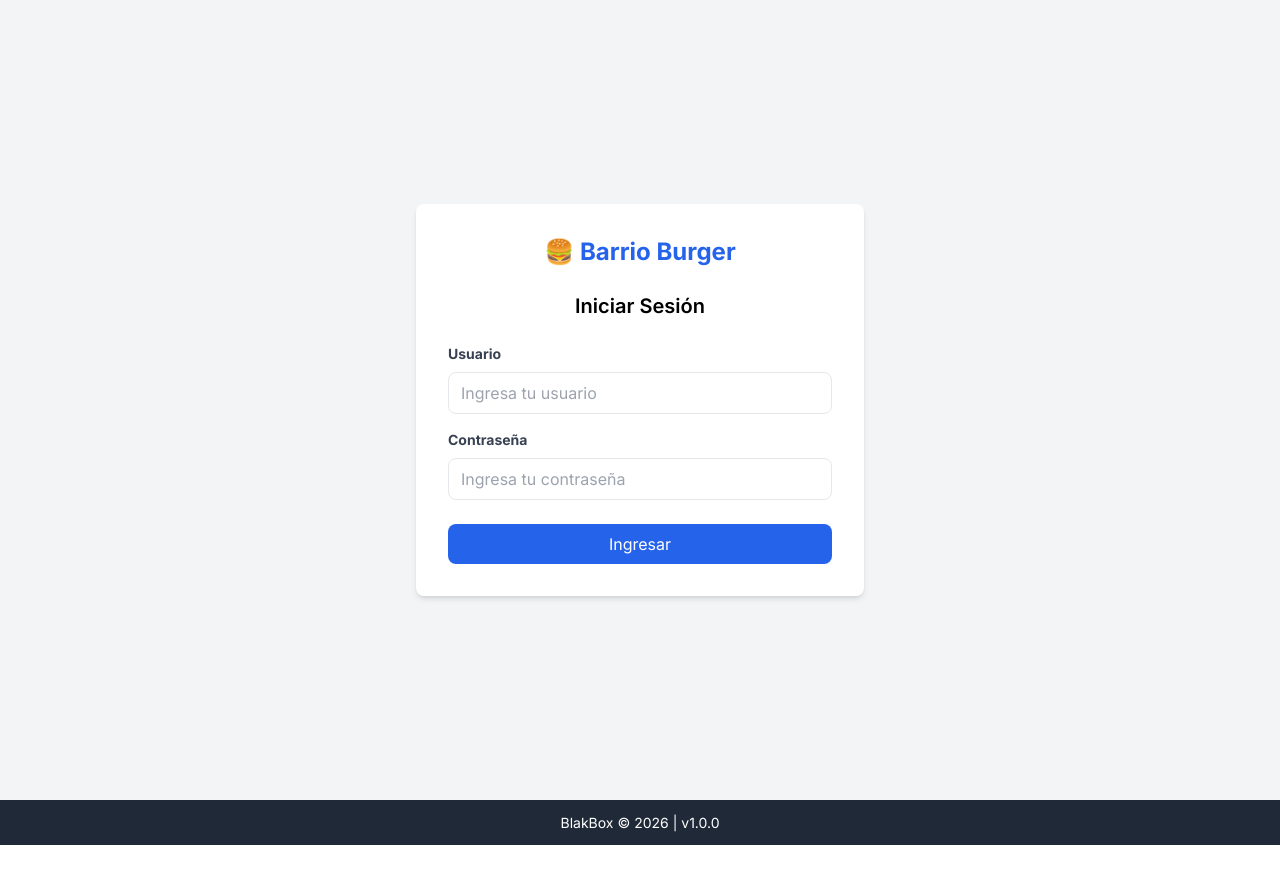
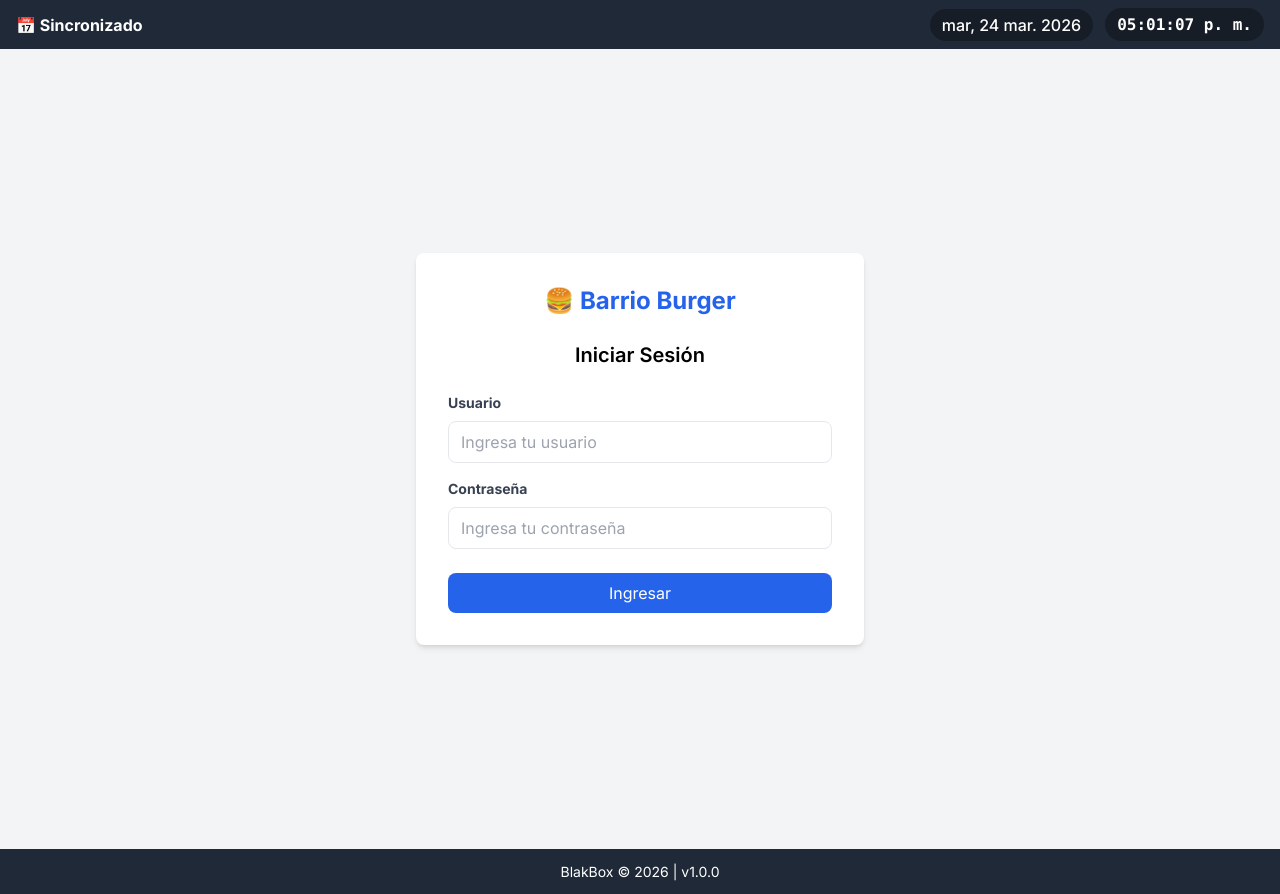
Before and after one commit to mancorago-web/Barrio-Burguer, a Next.js app: page / in a window 1280 px wide. Before the commit the page ends 845 px from the top, so only its background shows below. Built offline with nearby package versions, Linux system fonts and the light colour scheme; no server answers.

Commit message:
Add global header timer showing date and time

```diff
--- a/app/layout.tsx
+++ b/app/layout.tsx
@@ -1,6 +1,7 @@
 import type { Metadata } from "next";
 import { Inter } from "next/font/google";
 import "./globals.css";
+import HeaderTimer from "@/components/HeaderTimer";
 
 const inter = Inter({ subsets: ["latin"] });
 
@@ -18,6 +19,10 @@ export default function RootLayout({
     <html lang="es">
       <body className={inter.className}>
         <div style={{ display: 'flex', flexDirection: 'column', minHeight: '100vh' }}>
+          <div className="bg-gray-800 text-white py-2 px-4 flex justify-between items-center">
+            <div className="font-bold text-sm md:text-base">📅 Sincronizado</div>
+            <HeaderTimer />
+          </div>
           <div style={{ flex: 1 }}>
             {children}
           </div>
--- /dev/null
+++ b/components/HeaderTimer.tsx
@@ -0,0 +1,47 @@
+"use client";
+
+import { useEffect, useState } from "react";
+
+export default function HeaderTimer() {
+  const [currentDate, setCurrentDate] = useState<string>("");
+  const [currentTime, setCurrentTime] = useState<string>("");
+
+  useEffect(() => {
+    const updateDateTime = () => {
+      const now = new Date();
+      const dateStr = now.toLocaleDateString("es-PE", {
+        weekday: "short",
+        day: "2-digit",
+        month: "short",
+        year: "numeric",
+      });
+      const timeStr = now.toLocaleTimeString("es-PE", {
+        hour: "2-digit",
+        minute: "2-digit",
+        second: "2-digit",
+      });
+      setCurrentDate(dateStr);
+      setCurrentTime(timeStr);
+    };
+
+    updateDateTime();
+    const interval = setInterval(updateDateTime, 1000);
+
+    return () => clearInterval(interval);
+  }, []);
+
+  if (!currentDate || !currentTime) {
+    return null;
+  }
+
+  return (
+    <div className="flex items-center gap-3 text-white text-sm md:text-base">
+      <div className="bg-black bg-opacity-30 px-3 py-1 rounded-full">
+        <span className="font-medium">{currentDate}</span>
+      </div>
+      <div className="bg-black bg-opacity-30 px-3 py-1 rounded-full">
+        <span className="font-mono font-bold">{currentTime}</span>
+      </div>
+    </div>
+  );
+}
```
